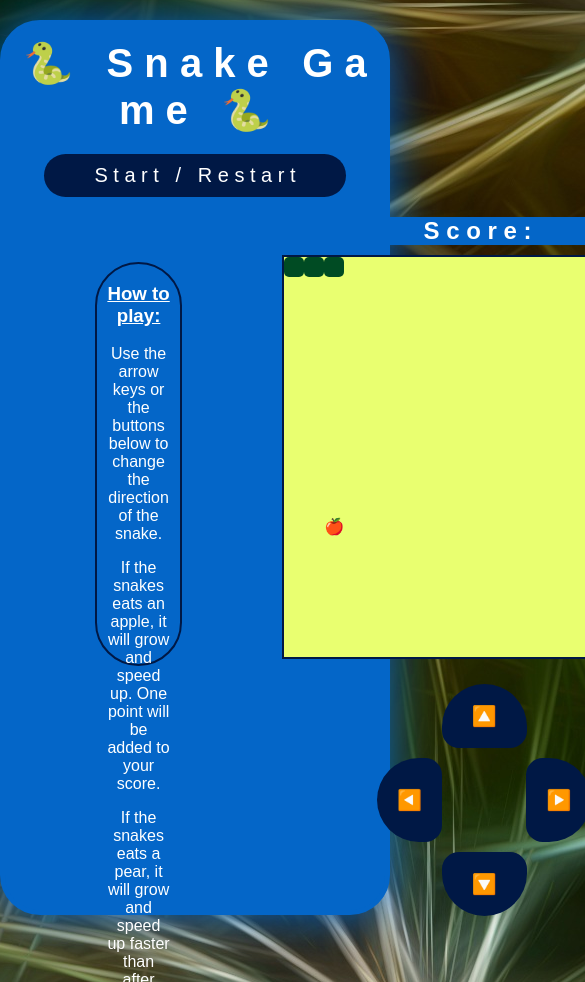
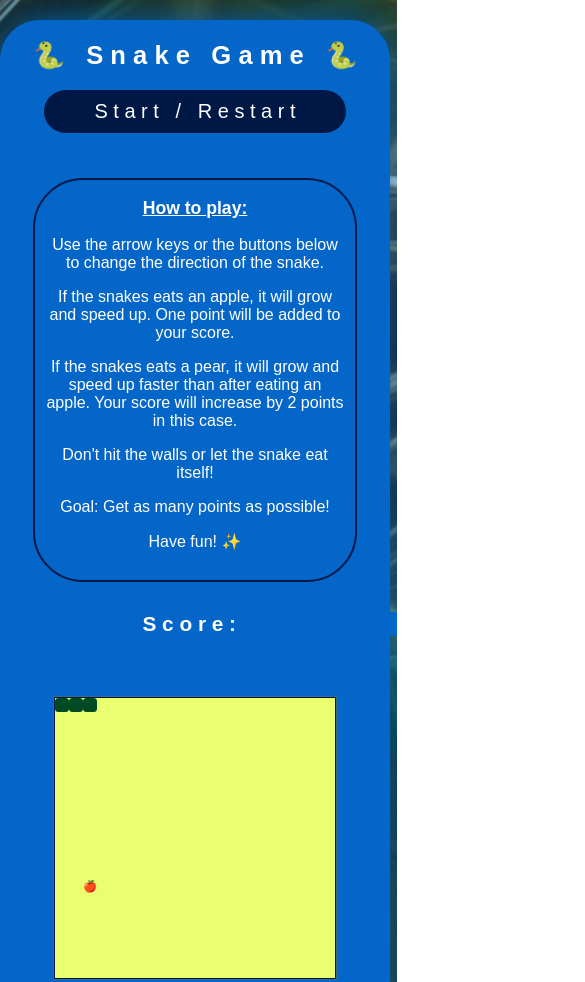
Before and after one commit to WedeMarina/snake-game, a plain HTML site: page index.html in a window 390 px wide. Shown: the top 982 px of the page, 585 px wide, since content can reach past the window. Drawn offline with Linux system fonts and the light colour scheme; a web font is replaced by a local one.

Commit message:
Added media query
Added a media query to make the layout responsive for the use on a mobile device

```diff
--- a/index.css
+++ b/index.css
@@ -12,23 +12,28 @@ html, body, h1, h2 {
 
 h1 {
     margin-top: 15px;
-    font-size: 40px;
+    font-size: 2.5rem;
+    /*font-size: 40px;*/
     background: #0466c8;
 }
 
 h2  {
     margin-top: 0;
     margin-bottom: 10px;
+    font-size: 2rem;
     background: #0466c8;
 }
 
 h3 {
     text-decoration: underline;
+    font-size: 1,75rem;
 }
 
 /* Layout */
 .columns {
     display: flex;
+    align-items: flex-start;
+    justify-content: space-evenly;
 }
 
 .container {
@@ -42,14 +47,14 @@ h3 {
 }
 
 .info {
-    width: 300px;
+    max-width: 300px;
     margin-top: 45px;
-    margin-left: 90px;
     padding: 0px 10px;
-    height: 400px;
+    min-height: 400px;
     border: solid 2px #001845;
     border-radius: 50px;
 }
+
 
 .grid {
     display: flex;
@@ -57,7 +62,6 @@ h3 {
     width: 400px;
     height: 400px;
     border: solid 2px #001845;
-    margin: 0 100px;
     background: #e9ff70;
 }
 
@@ -91,7 +95,7 @@ h3 {
 
 /* Buttons*/
 #start {
-    margin: 20px;
+    margin: 20px 10px auto;
     padding: 10px 50px;
     background: #001845;
     border: none;
@@ -147,3 +151,38 @@ h3 {
     border-radius: 20px 20px 50px 50px;
     padding: 20px 30px;
 }
+
+@media (max-width: 750px) {
+    .columns {
+        display: flex;
+        flex-direction: column;
+        align-items: center;
+    }
+
+    .container {
+        min-height: 1360px;
+    }
+
+    .info {
+        margin-left: 0;
+        margin-bottom: 30px;
+    }
+
+    .grid {
+        transform: scale(0.7);
+        margin: 0 auto;
+    }
+
+    h1 {
+        font-size: 1.6rem;
+    }
+
+    h2 {
+        font-size: 1.3rem;
+        margin-bottom: 0;
+    }
+    h3 {
+        font-size: 1.1rem;
+    }
+
+}
```
